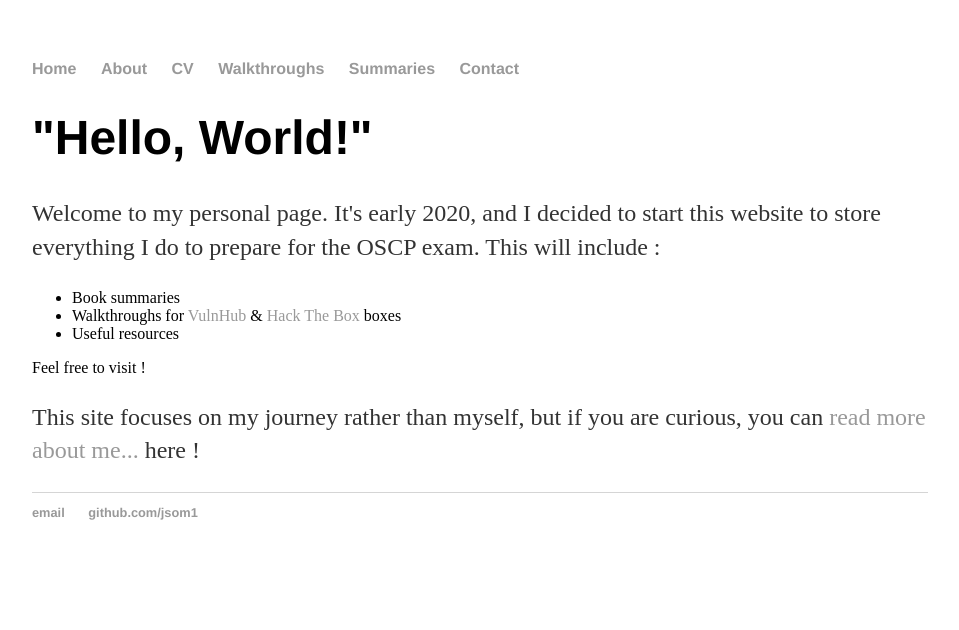
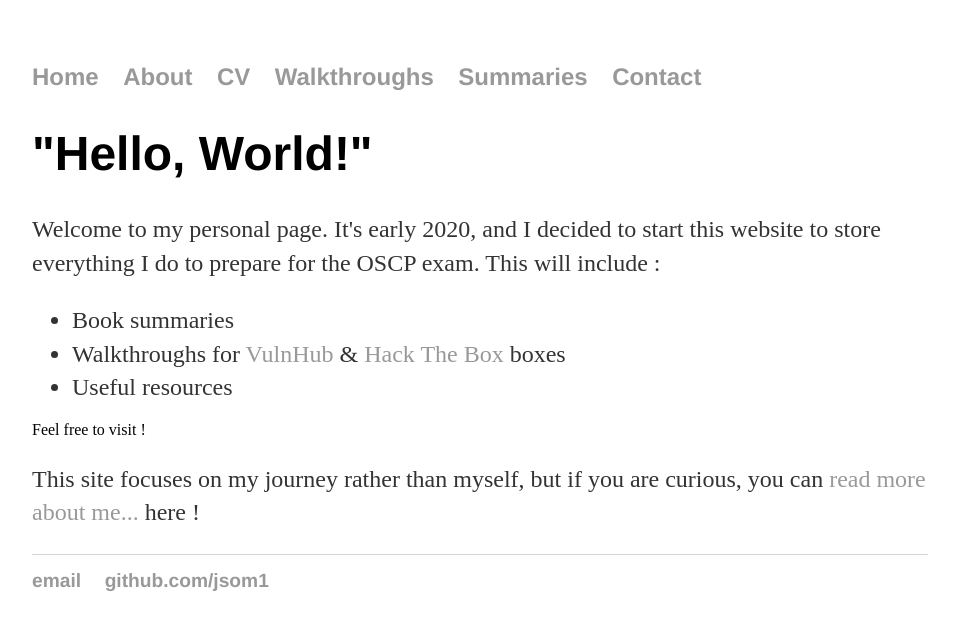
Before and after one commit to jsom1/jsom1.github.io, a Jekyll site: the page built from index.html, in a window 1280 px wide. Shown: the top 630 px of the page, without its empty margins (160-1119 px from the left). Built offline with Jekyll 4.4.1, drawn with Linux system fonts in a browser that asks for light colours.

Commit message:
Update main.css

```diff
--- a/css/main.css
+++ b/css/main.css
@@ -41,3 +41,9 @@ ul.posts {
 ul.posts li {
     list-style: none;
 }
+
+ul li {
+    font-size: 1.5em;
+    line-height: 1.4em;
+    color: #333;
+}
```
